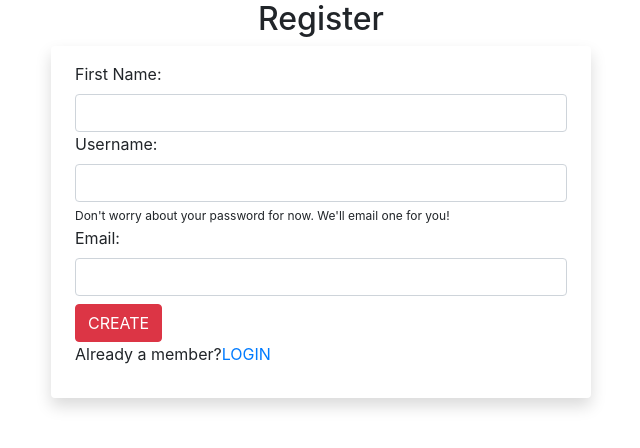
After one commit to syrrelCabiling/Cabiling_S_Topping_C_3014_r2, a PHP site: page /admin/admin_createuser.php in a window 1280 px wide. The commit adds this page. Shown: the top 448 px of the page, without its empty margins (319-959 px from the left). Run offline with PHP 8.4, Linux system fonts and the light colour scheme; a user stored in the database is signed in.

Commit message:
login and logout

```diff
--- /dev/null
+++ b/admin/admin_createuser.php
@@ -0,0 +1,59 @@
+<?php
+require_once '../load.php';
+confirm_logged_in();
+
+if(isset($_POST['create'])){
+    $fname = trim($_POST['user_fname']);
+    $username = trim($_POST['uname']);
+    $email = trim($_POST['email']);
+
+    if(empty($email) || empty($username) || empty($fname)){
+        $message = 'Please fill the required fields';
+    }else{
+        $message = createUser($fname, $username, $email);
+    }
+}
+
+?>
+<!DOCTYPE html>
+<html lang="en">
+<head>
+    <meta charset="UTF-8">
+    <meta name="viewport" content="width=device-width, initial-scale=1.0">
+    <meta http-equiv="X-UA-Compatible" content="ie=edge">
+    <link rel="stylesheet" href="https://stackpath.bootstrapcdn.com/bootstrap/4.4.1/css/bootstrap.min.css" integrity="sha384-Vkoo8x4CGsO3+Hhxv8T/Q5PaXtkKtu6ug5TOeNV6gBiFeWPGFN9MuhOf23Q9Ifjh" crossorigin="anonymous">
+    <link rel="stylesheet" type="text/css" href="css/main.css">
+    <title>Create User</title>
+</head>
+<body>
+
+    <?php echo !empty($message)? $message: ''; ?>
+    <div class="container">
+    <div class="row">
+        <div class="col-lg-6 mx-auto">
+            <div class="form">
+            <h2>Register</h2>
+    <form action="admin_login.php" method="post" class="px-4 py-3 mx-auto shadow rounded"> <!-- Post is ideal to use here so information won't be exposed-->
+                <div class="form-group">
+                    <label for="">First Name:</label>
+                    <input type="text" name="name" id="" value="" class="form-control">
+
+                    <label for="">Username:</label>
+                    <input type="text" name="username" id="" value="" class="form-control">
+
+                    <span class="span-op">Don't worry about your password for now. We'll email one for you!</span><br>
+
+                    <label for="">Email:</label>
+                    <input type="email" name="email" id="email" value="" class="form-control">
+
+                    <button name="create" class="btn btn-danger mt-2">CREATE</button>
+
+                    <p>Already a member?<a href="admin_login.php">LOGIN</a></span></p>
+                    </div>
+                </form>
+            </div>
+        </div>
+    </div>
+</div>
+</body>
+</html>
--- /dev/null
+++ b/admin/admin_logout.php
@@ -0,0 +1,6 @@
+<?php
+
+require_once '../load.php';
+confirm_logged_in();
+
+logout();
--- a/admin/scripts/login.php
+++ b/admin/scripts/login.php
@@ -1,7 +1,5 @@
 <?php
 
-// $logintime = "UPDATE tbl_users SET use_time = now() where uname = '$username'";
-// mysqli_query($conn, $logintime);
 
 function login($username, $password, $ip){
 
@@ -18,20 +16,6 @@ function login($username, $password, $ip){
         )
     );
 
-
-    // $_SESSION['username'] = $_POST['username']; //an attempt to track the time of last login session
-    // $username = $_SESSION["username"];
-
-
-    // $last_login_sesh = 'SELECT tbl_users FROM use_time WHERE uname = :username';
-    // list($lastlogin) = mysql_fetch_row($last_login_sesh);
-    // // Set session variable
-    // $_SESSION['lastlogin'] = $lastlogin;
-
-    // // Update New LastLogin
-    // $updatelog = 'UPDATE tbl_users SET lastlogin = time() WHERE uname = :username ';
-
-    // mysql_close($db);
 
 
 
@@ -54,6 +38,11 @@ function login($username, $password, $ip){
         while($found_user = $user_check->fetch(PDO::FETCH_ASSOC)){
             $id = $found_user['ID'];
             $message = 'You just logged in!';
+
+             //creating a locker for the user
+             $_SESSION['ID'] = $id;
+             $_SESSION['uname'] = $found_user['user_fname'];
+
 
             $update_query = 'UPDATE tbl_users SET user_ip = :ip WHERE ID = :id'; //instead of diaplying the id, display the ip instead
             $update_set = $pdo->prepare($update_query);
@@ -85,7 +74,20 @@ function login($username, $password, $ip){
     }
     return $message;
 }
-
 }
 
+function confirm_logged_in(){ // storing login data into the user locker/server
+    if(!isset($_SESSION['ID'])){
+        redirect_to('admin_login.php');
+    }
+}
+
+function logout(){ //destroying the login data from the user locker/server
+    session_destroy();
+    redirect_to('admin_login.php');
+}
+
+
+
+
 ?>
--- /dev/null
+++ b/admin/scripts/user.php
@@ -0,0 +1,25 @@
+<?php
+function createUser($fname, $username, $email){
+    $pdo = Database::getInstance()->getConnection();
+
+    //TODO: finish the below so that it can run a SQL query
+    // to create a new user with provided data
+    $create_user_query = 'INSERT INTO tbl_users(user_fname, uname, email, user_ip)';
+    $create_user_query .= ' VALUES(:fname, :username, :email, "no" )';
+
+    $create_user_set = $pdo->prepare($create_user_query);
+    $create_user_result = $create_user_set->execute(
+        array(
+            ':fname'=>$fname,
+            ':username'=>$username,
+            ':email'=>$email
+        )
+    );
+     //TODO: redirect to index.php if creat user successfully
+    // otherwise, return a error message
+    if($create_user_result){
+        redirect_to('index.php');
+    }else{
+        return 'The user did not go through';
+    }
+}
--- a/css/main.css
+++ b/css/main.css
@@ -11,4 +11,7 @@ form {
 button {
   text-align: center; }
 
+form span {
+  font-size: 12px; }
+
 /*# sourceMappingURL=main.css.map */
--- a/load.php
+++ b/load.php
@@ -9,9 +9,9 @@ define('ADMIN_SCRIPT_PATH', ADMIN_PATH. '/scripts');
 //exit;
 
 ini_set('display_errors', 1);
-
+session_start();
 require_once ABSPATH.'/config/database.php';
 require_once ADMIN_SCRIPT_PATH.'/read.php'; //simplifying the paths here
 require_once ADMIN_SCRIPT_PATH.'/login.php'; //simplifying the paths here
 require_once ADMIN_SCRIPT_PATH.'/functions.php'; //simplifying the paths here
-// require_once ADMIN_SCRIPT_PATH.'/session.php'; //simplifying the paths here
+require_once ADMIN_SCRIPT_PATH.'/user.php'; //simplifying the paths here
--- a/sass/_form.scss
+++ b/sass/_form.scss
@@ -7,3 +7,7 @@ form {
 button {
     text-align: center;
 }
+
+form span {
+    font-size: 12px;
+}
```
Also changed, not shown: admin/admin_login.php (+6 -19 lines), admin/index.php (+13 -7 lines), db/db_login.sql (+6 -3 lines), reference.txt (+10 -1 lines), 1 other file.
